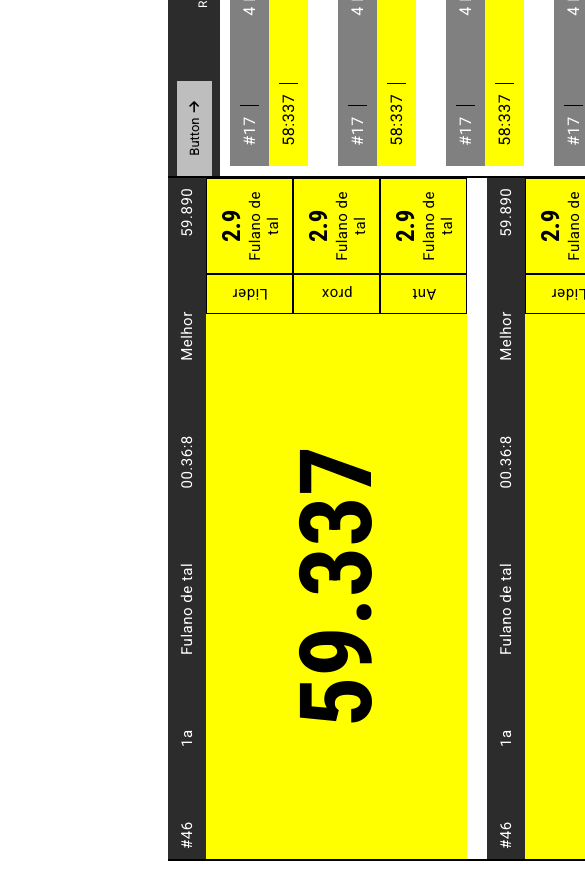
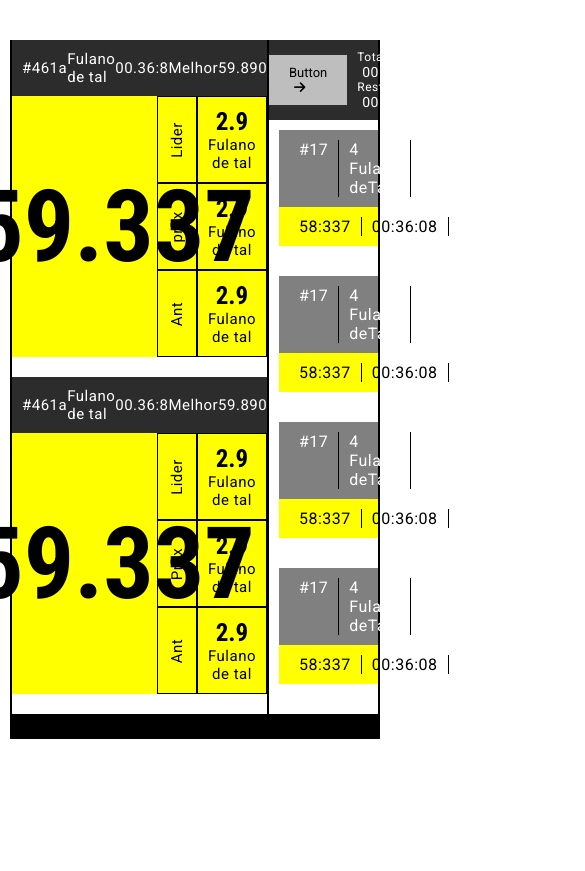
Before and after one commit to hridoykhan2002/Landscape-Layout, a plain HTML site: page index.html in a window 390 px wide. Shown: the top 871 px of the page, 585 px wide, since content can reach past the window. After the commit the page ends 844 px from the top, so only its background shows below. Drawn offline with Linux system fonts and the light colour scheme.

Commit message:
Update style.css

```diff
--- a/style.css
+++ b/style.css
@@ -369,11 +369,6 @@ main{
   }
 /* media quires */
 @media (max-width: 999px) {
-    html{
-        transform: rotate(-90deg);
-        height: auto;
-        min-width: 999px;
-    }
     main{
         margin: 40px 10px;
     }
```
